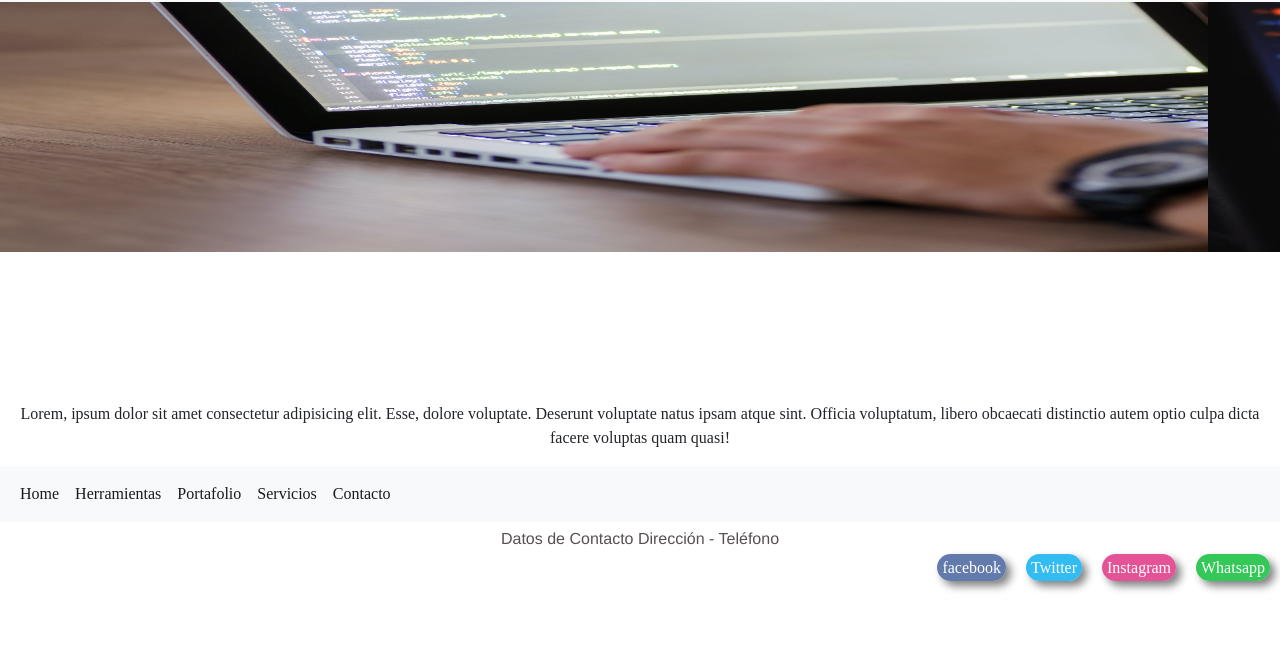
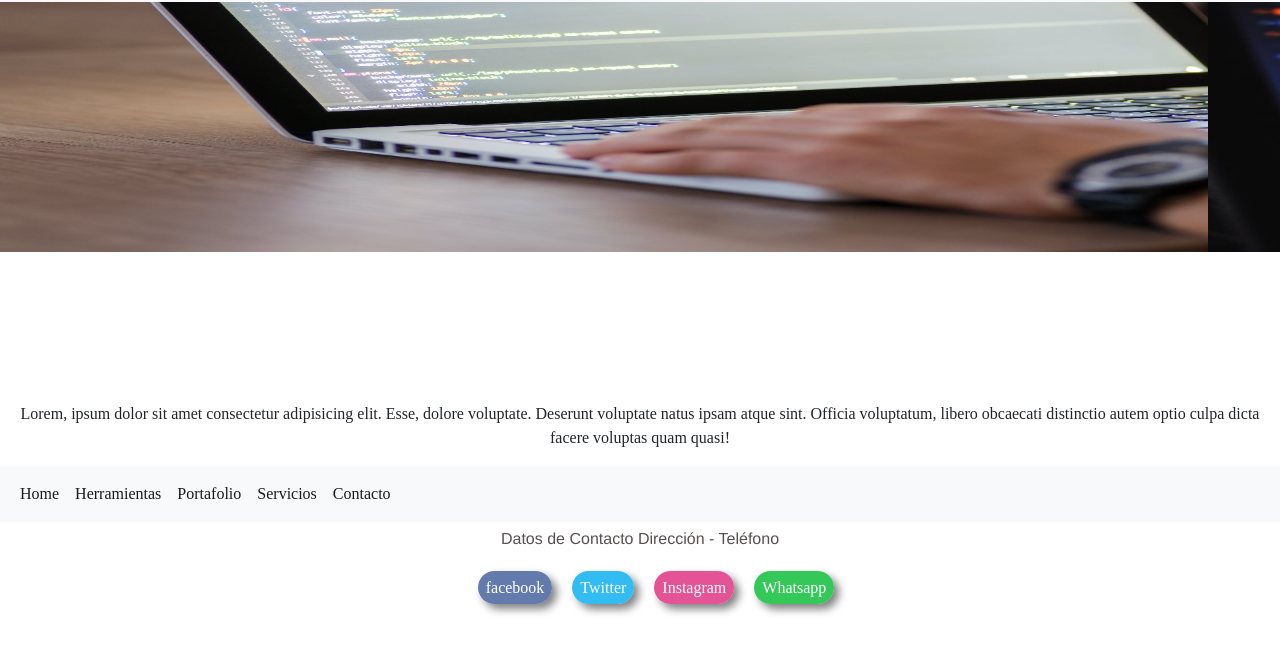
Before and after one commit to pablo-volonte/CoderDesarrolloWEB, a website: page index.html in a window 1280 px wide. Shown: the part 55-708 px from the top of the page. Drawn offline with nearby package versions, Linux system fonts and the light colour scheme; a web font is replaced by a local one.

Commit message:
Entrega trabajo SASS II + CEO - Volonté

```diff
--- a/Scss/_rrss.scss
+++ b/Scss/_rrss.scss
@@ -3,14 +3,15 @@
     list-style: none;
     text-decoration: none;
     flex-direction: row;
-    justify-content: right;
+    justify-content: center;
+    margin-top: 25px;
 }
 
 .Facebook{
     background-color:rgba(59, 89, 152,0.8) ;
     border-radius: 20px;
     color: white;
-    padding: 5px;
+    padding: 8px;
     text-decoration: none;
     margin: 10px;
     box-shadow: 5px 5px 8px grey;
@@ -19,7 +20,7 @@
     background-color:rgba(0, 172, 238,0.8) ;
     border-radius: 20px;
     color: white;
-    padding: 5px;
+    padding: 8px;
     text-decoration: none;
     margin: 10px;
     box-shadow: 5px 5px 8px grey;
@@ -28,7 +29,7 @@
     background-color:rgba(221, 41, 123,0.8) ;
     border-radius: 20px;
     color: white;
-    padding: 5px;
+    padding: 8px;
     text-decoration: none;
     margin: 10px;
     box-shadow: 5px 5px 8px grey;
@@ -37,8 +38,8 @@
     background-color:rgba(0, 187, 45, 0.8) ;
     border-radius: 20px;
     color: white;
-    padding: 5px;
+    padding: 8px;
     text-decoration: none;
-    margin: 10px;
+    margin:10px;
     box-shadow: 5px 5px 8px grey;
 }
--- a/index.html
+++ b/index.html
@@ -22,7 +22,7 @@
         <button class="navbar-toggler" type="button" data-bs-toggle="collapse" data-bs-target="#navbarSupportedContent" aria-controls="navbarSupportedContent" aria-expanded="false" aria-label="Toggle navigation">
                       <span class="navbar-toggler-icon"></span>
                     </button>
-                    <div class="d-flex justify-content.end">
+                    <div class="d-flex justify-content-end">
                     <div class="collapse navbar-collapse" id="navbarSupportedContent">
                       <ul class="navbar-nav me-auto mb-2 mb-lg-0 decoracion">
                         <li class="nav-item ">
```
Also changed, not shown: CSS/style.css.
